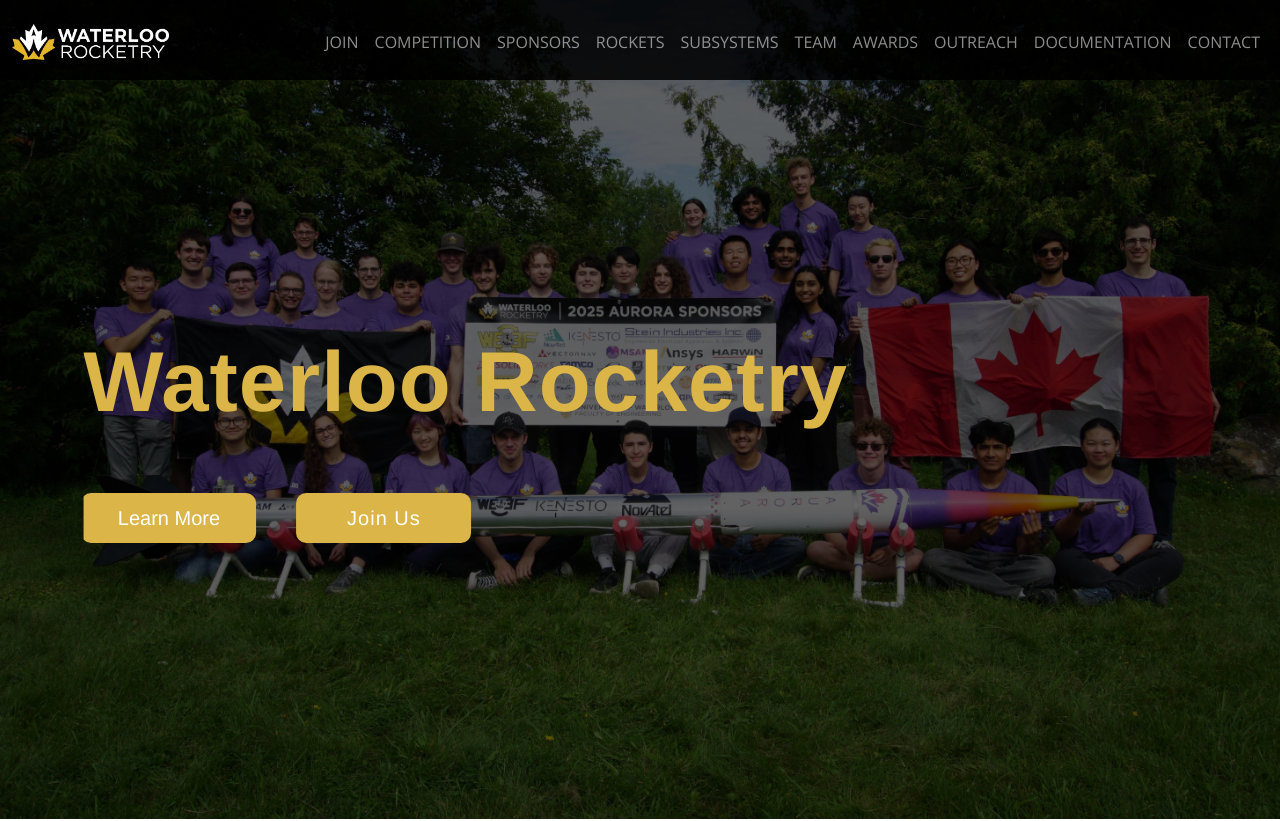
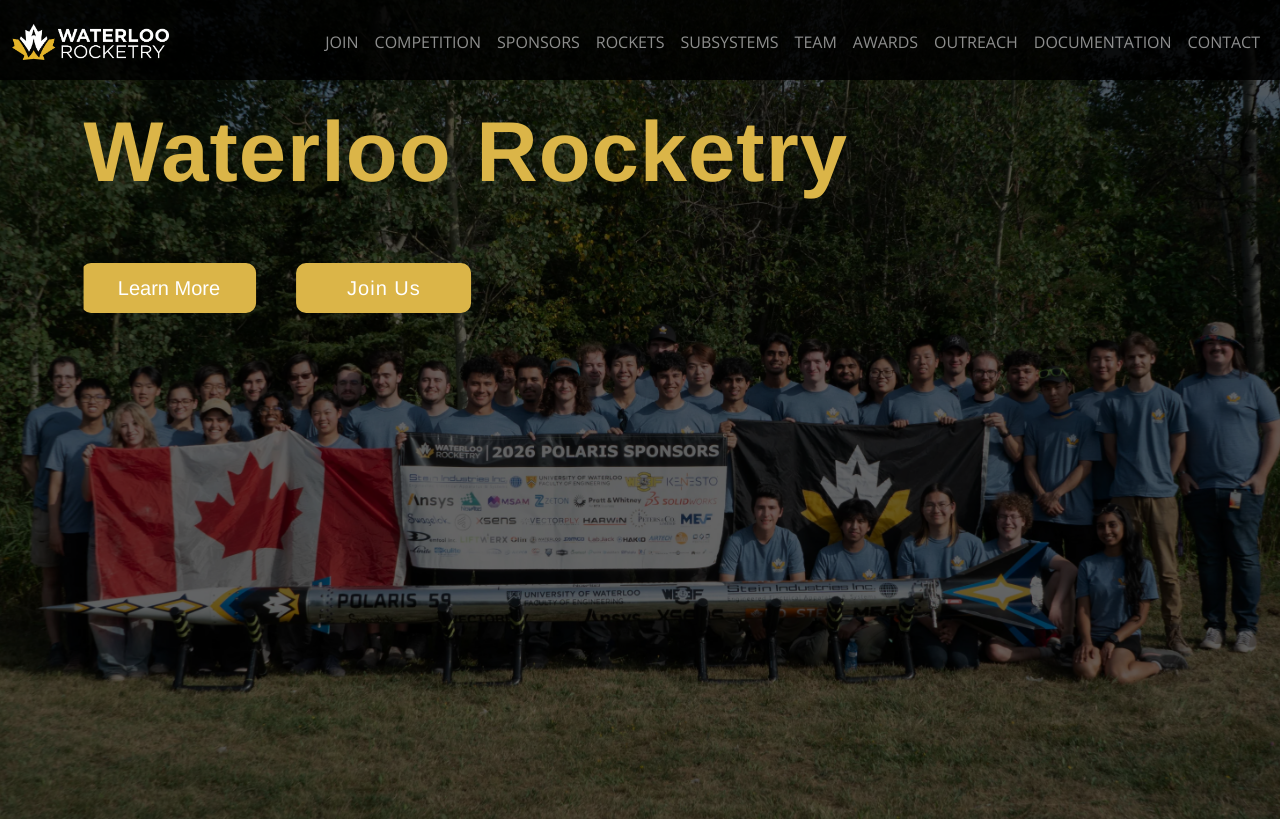
Before and after one commit to waterloo-rocketry/website-react, a React (Create React App) app: page / in a window 1280 px wide. Shown: the top 821 px of the page. Built offline with nearby package versions, Linux system fonts and the light colour scheme.

Commit message:
use new team photo (#131)

```diff
--- a/src/routes/css/Home.module.css
+++ b/src/routes/css/Home.module.css
@@ -67,7 +67,7 @@
   gap: 20px;
   align-items: flex-start; /* Align items to the left */
   justify-content: center;
-  margin-top: 120px;
+  margin-top: -110px;
   margin-left: 120px;
   text-align: left;
   overflow: hidden;
@@ -87,7 +87,7 @@
   justify-content: center;
 }
 
-@media (max-width: 980px) {
+@media (max-width: 1100px) {
   .landingContainer span {
     font-size: 0.7em;
     padding-left: 30px;
```
Also changed, not shown: src/img/home/cover_home.webp.
